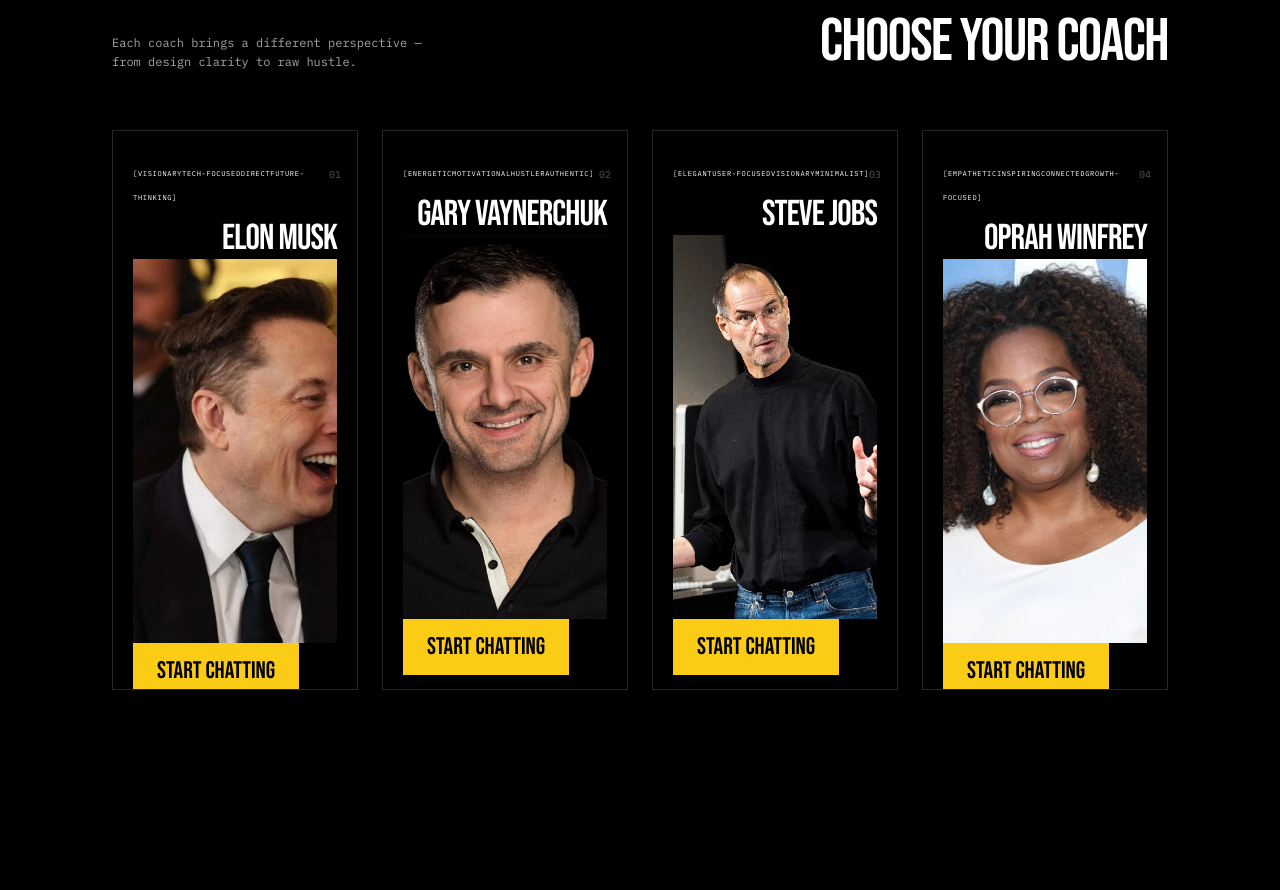
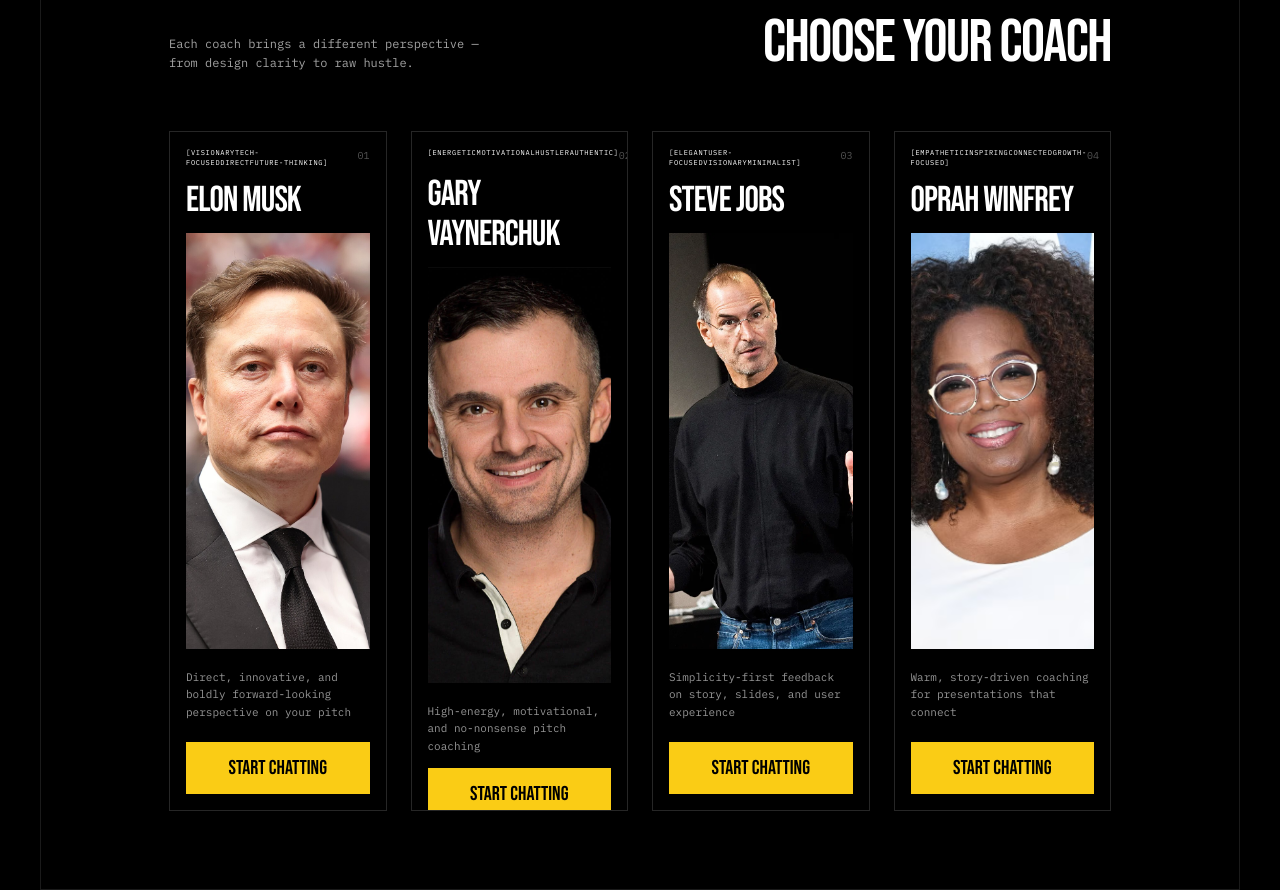
Before and after one commit to shrutidotdev/ai-persona, a Next.js app: page / in a window 1280 px wide. Shown: the part 560-1450 px from the top of the page. Before the commit the page ends 1328 px from the top, so only its background shows below. Built offline with nearby package versions, Linux system fonts and the light colour scheme; no server answers.

Commit message:
refactor: (since it's code restructuring, internal changes)

```diff
--- a/app/admin/page.tsx
+++ b/app/admin/page.tsx
@@ -4,6 +4,7 @@
 import { useRouter } from "next/navigation";
 import { useUser } from "@clerk/nextjs";
 import { Loader, BarChart3, Users, MessageSquare, Zap } from "lucide-react";
+import { StatCard } from "../components/StatCard";
 
 interface AdminStats {
   totalSessions: number;
@@ -213,23 +214,3 @@
     </div>
   );
 }
-
-interface StatCardProps {
-  icon: React.ReactNode;
-  label: string;
-  value: string | number;
-}
-
-function StatCard({ icon, label, value }: StatCardProps) {
-  return (
-    <div className="bg-neutral-950 border border-white/10 rounded-lg p-6">
-      <div className="flex items-start justify-between mb-4">
-        <span className="font-mono text-xs uppercase tracking-widest text-neutral-500">
-          {label}
-        </span>
-        <div className="text-yellow-400">{icon}</div>
-      </div>
-      <p className="font-bebas text-4xl text-white">{value}</p>
-    </div>
-  );
-}
--- a/app/components/PersonaCard.tsx
+++ b/app/components/PersonaCard.tsx
@@ -39,7 +39,7 @@
       ref={cardRef}
       variants={cardVariants}
       className={cn(
-        "group relative border border-white/15 p-5 flex flex-col justify-between transition-colors duration-500 cursor-pointer overflow-hidden bg-black",
+        "group relative border border-white/15 p-4 flex flex-col transition-colors duration-500 cursor-pointer overflow-hidden bg-black",
         isActive && "border-yellow-400"
       )}
       onClick={onClick}
@@ -50,55 +50,55 @@
     >
       {/* Background layer */}
       <motion.div
-        className="absolute inset-0 bg-transparent"
+        className="absolute inset-0 bg-transparent "
         initial={{ opacity: 0 }}
         animate={{ opacity: isActive ? 1 : 0 }}
         transition={{ duration: 0.5 }}
       />
 
-      {/* Content */}
-      <div className="relative z-10 py-2">
+      {/* Top section: traits + name + index */}
+      <div className="relative z-10 flex items-start justify-between mb-3">
         <span className="font-mono text-[7px] uppercase tracking-widest text-white">
           [{persona.traits}]
         </span>
+        <span
+          className={cn(
+            "font-mono text-[10px] transition-colors duration-300",
+            isActive ? "text-yellow-400" : "text-neutral-600"
+          )}
+        >
+          {String(index + 1).padStart(2, "0")}
+        </span>
+      </div>
 
+      {/* Name */}
       <h3
         className={cn(
-            "mt-3 font-bebas text-2xl text-right md:text-4xl tracking-tight transition-colors duration-300",
+          "relative z-10 font-bebas text-3xl md:text-4xl tracking-tight transition-colors duration-300 mb-3",
           isActive ? "text-yellow-400" : "text-white"
         )}
       >
         {persona.name}
       </h3>
 
-        <div className="relative w-full h-[24rem] overflow-hidden">
+      {/* Image - reduced height to make room for description */}
+      <div className="relative z-10 w-full h-[18rem] md:h-[26rem] overflow-hidden flex-shrink-0">
         <Image
           src={persona.image}
           alt={persona.name}
           fill
-            className="object-cover"
+          className="object-cover "
         />
       </div>
 
-        {/* <span className="text-sm text-white font-mono">[{persona.title} ]</span> */}
-
-        <motion.button
-          initial={{ opacity: 1 }}
-          transition={{ duration: 0.2 }}
-          className="px-6 py-3 bg-yellow-400 text-black cursor-pointer"
-        >
-          <span className="font-bebas text-2xl">Start Chatting</span>
-        </motion.button>
-      </div>
-
-      {/* Description - reveals on hover */}
-      <div className="relative z-10">
+      {/* Description - now clearly visible with better styling */}
+      <div className="relative z-10 mt-4 flex-grow">
         <motion.p
-          className="font-mono text-[12px] text-neutral-400 max-w-full break-words leading-relaxed"
+          className="font-mono text-[11px] text-neutral-300 max-w-full break-words leading-relaxed"
           initial={{ opacity: 0, y: 8 }}
           animate={{
-            opacity: isActive ? 1 : 0.9,
-            y: isActive ? 0 : 8,
+            opacity: isActive ? 1 : 0.7,
+            y: isActive ? 0 : 4,
           }}
           transition={{ duration: 0.5 }}
         >
@@ -106,19 +106,18 @@
         </motion.p>
       </div>
 
-      {/* Index marker */}
-      <span
-        className={cn(
-          "absolute top-9 right-4 font-mono text-[10px] transition-colors duration-300",
-          isActive ? "text-yellow-400" : "text-neutral-600"
-        )}
+      {/* Button at bottom */}
+      <motion.button
+        initial={{ opacity: 1 }}
+        transition={{ duration: 0.2 }}
+        className="relative z-10 mt-4 px-6 py-3 bg-yellow-400 text-black cursor-pointer w-full"
       >
-        {String(index + 1).padStart(2, "0")}
-      </span>
+        <span className="font-bebas text-xl">Start Chatting</span>
+      </motion.button>
 
-      {/* Corner line */}
+      {/* Corner lines - top right */}
       <motion.div
-        className="absolute top-0 right-0 w-12 h-12"
+        className="absolute top-0 right-0 w-12 h-12 pointer-events-none"
         initial={{ opacity: 0 }}
         animate={{ opacity: isHovered ? 1 : 0 }}
         transition={{ duration: 0.5 }}
@@ -127,8 +126,9 @@
         <div className="absolute top-0 right-0 w-px h-full bg-yellow-400" />
       </motion.div>
 
+      {/* Corner lines - bottom left */}
       <motion.div
-        className="absolute bottom-0 left-0 w-12 h-12"
+        className="absolute bottom-0 left-0 w-12 h-12 pointer-events-none"
         initial={{ opacity: 0 }}
         animate={{ opacity: isHovered ? 1 : 0 }}
         transition={{ duration: 0.5 }}
@@ -137,7 +137,7 @@
         <div className="absolute bottom-0 left-0 w-px h-full bg-yellow-400" />
       </motion.div>
 
-
+      {/* Tap border effect */}
       <motion.div
         className="absolute inset-0 border-2 border-yellow-400 pointer-events-none"
         initial={{ opacity: 0, scale: 0.95 }}
--- a/app/components/PersonaSection.tsx
+++ b/app/components/PersonaSection.tsx
@@ -26,9 +26,6 @@
       <motion.header
         ref={headerRef}
         className="border-b border-white/10 px-6 md:px-28 pt-20 pb-12"
-        // initial={{ opacity: 0, y: 20 }}
-        // animate={headerInView ? { opacity: 1, y: 0 } : { opacity: 0, y: 20 }}
-        // transition={{ duration: 0.8, ease: [0.22, 1, 0.36, 1] }}
       >
         <span className="font-mono text-[10px] uppercase tracking-[0.3em] text-yellow-400">
           Pitch Persona
@@ -56,7 +53,6 @@
           animate={headerInView ? { x: 0, opacity: 1 } : { x: -40, opacity: 0 }}
           transition={{ duration: 0.8, ease: [0.22, 1, 0.36, 1] }}
         >
-
           <p className="hidden md:block max-w-xs font-mono text-xs text-neutral-400 text-left leading-relaxed">
             Each coach brings a different perspective — from design clarity to
             raw hustle.
@@ -74,7 +70,7 @@
 
         <motion.div
           ref={gridRef}
-          className="grid grid-cols-1 md:grid-cols-2 lg:grid-cols-4 gap-6 auto-rows-[320px] md:auto-rows-[560px]"
+          className="grid grid-cols-1 md:grid-cols-2 lg:grid-cols-4 gap-6 auto-rows-[480px] md:auto-rows-[680px]"
           initial="hidden"
           animate={gridInView ? "visible" : "hidden"}
           variants={{
--- /dev/null
+++ b/app/components/StatCard.tsx
@@ -0,0 +1,19 @@
+interface StatCardProps {
+    icon: React.ReactNode;
+    label: string;
+    value: string | number;
+}
+
+export function StatCard({ icon, label, value }: StatCardProps) {
+    return (
+        <div className="bg-neutral-950 border border-white/10 rounded-lg p-6">
+            <div className="flex items-start justify-between mb-4">
+                <span className="font-mono text-xs uppercase tracking-widest text-neutral-500">
+                    {label}
+                </span>
+                <div className="text-yellow-400">{icon}</div>
+            </div>
+            <p className="font-bebas text-4xl text-white">{value}</p>
+        </div>
+    );
+}
--- a/app/layout.tsx
+++ b/app/layout.tsx
@@ -37,13 +37,13 @@
   return (
     <html lang="en" className="dark" suppressHydrationWarning>
       <body
-        className={`${ibmPlexSans.variable} ${bebasNeue.variable} ${ibmPlexMono.variable} min-h-screen antialiased overflow-x-hidden bg-black text-white`}
+        className={`${ibmPlexSans.variable} ${bebasNeue.variable} ${ibmPlexMono.variable}  min-h-screen antialiased overflow-x-hidden bg-black text-white`}
       >
         <ClerkProvider>
           <Toaster richColors position="top-right" />
-          <div className="flex min-h-screen flex-col">
+          <div className="flex min-h-screen flex-col ">
             <Header />
-            <main className="flex-1">{children}</main>
+            <main className="flex-1 border border-white/10 mx-10">{children}</main>
           </div>
         </ClerkProvider>
       </body>
--- a/app/page.tsx
+++ b/app/page.tsx
@@ -5,10 +5,10 @@
   const user = await currentUser();
 
   return (
-    <div className="flex flex-col items-center justify-center min-h-screen py-2">
-      <h1 className="mt-3 font-bebas text-2xl md:text-4xl tracking-tight text-white leading-none">
-          Welcome, {user ? user.firstName : "to Pitch Persona"}
-        </h1>
+    <div className="flex flex-col items-center justify-center min-h-screen py-2 px-4 ">
+      <h1 className="mt-3 font-bebas text-2xl md:text-4xl tracking-tight text-white leading-none ">
+        Welcome, {user ? user.firstName : "to Pitch Persona"}
+      </h1>
       <PersonaSection />
     </div>
   );
--- a/app/sign-in/[[...sign-in]]/page.tsx
+++ b/app/sign-in/[[...sign-in]]/page.tsx
@@ -5,7 +5,7 @@
     <div className="relative flex min-h-[calc(100vh-4rem)] items-center justify-center overflow-hidden bg-black px-4 py-10">
       <div className="pointer-events-none absolute inset-0 " />
       <div className="relative z-10 w-full max-w-md">
-
+        <SignIn />
       </div>
     </div>
   );
--- a/lib/personas.ts
+++ b/lib/personas.ts
@@ -7,7 +7,7 @@
     title: "Visionary Entrepreneur",
     description:
       "Direct, innovative, and boldly forward-looking perspective on your pitch",
-    image: "/elon.webp",
+    image: "/elon.jpg",
     traits: ["Visionary", "Tech-focused", "Direct", "Future-thinking"],
     slug: "elon-musk",
     systemPrompt: `Adopt the voice of Elon Musk: an inventor and visionary entrepreneur (SpaceX, Tesla).
```
Also changed, not shown: public/elon.jpg (added), public/elon.webp (deleted). Lines whose indentation alone changed are shown as unchanged.
